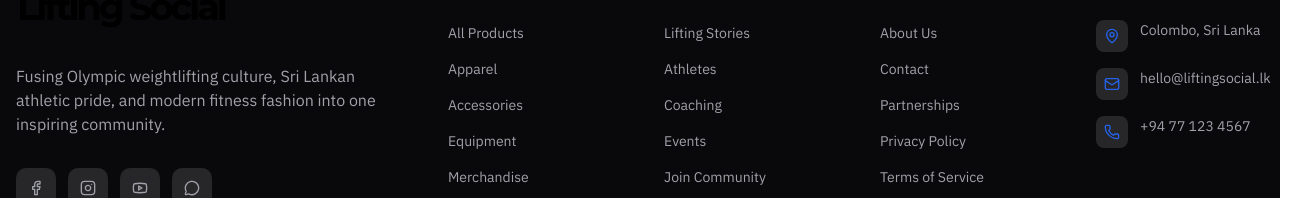
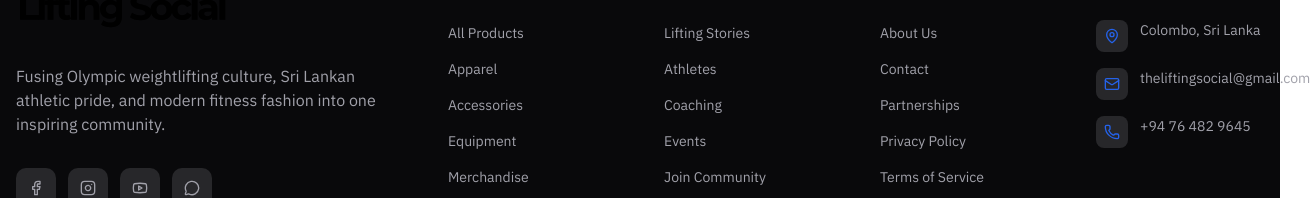
Before and after one commit to TheAkila/lifting-social-frontend, a Next.js app: page / in a window 1280 px wide. Shown: the part 2161-2359 px from the top of the page, 1310 px wide, since content can reach past the window. Built offline with nearby package versions, Linux system fonts and the light colour scheme; no server answers.

Commit message:
Add Google OAuth backend sync and fix backend port to 5000

```diff
--- a/src/app/auth/callback/page.tsx
+++ b/src/app/auth/callback/page.tsx
@@ -87,6 +87,24 @@ export default function AuthCallbackPage() {
 
             console.log('Storing user data:', userData)
 
+            // Sync user to backend database
+            try {
+              const API_URL = process.env.NEXT_PUBLIC_API_URL || 'http://localhost:5000/api'
+              await fetch(`${API_URL}/auth/google/callback`, {
+                method: 'POST',
+                headers: { 'Content-Type': 'application/json' },
+                body: JSON.stringify({
+                  email: session.user.email,
+                  name: session.user.user_metadata?.full_name || session.user.email,
+                  avatar: session.user.user_metadata?.avatar_url,
+                  googleId: session.user.user_metadata?.sub
+                })
+              })
+              console.log('✅ User synced to backend')
+            } catch (err) {
+              console.error('Failed to sync user to backend:', err)
+            }
+
             // Store in both storages
             localStorage.setItem('authToken', session.access_token)
             localStorage.setItem('refreshToken', refreshToken || '')
--- a/src/components/layout/Footer.tsx
+++ b/src/components/layout/Footer.tsx
@@ -186,7 +186,7 @@ export default function Footer() {
                     <Mail className="w-4 h-4 text-blue-600" />
                   </div>
                   <div>
-                    <p className="text-sm text-zinc-400">hello@liftingsocial.lk</p>
+                    <p className="text-sm text-zinc-400">theliftingsocial@gmail.com</p>
                   </div>
                 </div>
                 <div className="flex items-start space-x-3">
@@ -194,7 +194,7 @@ export default function Footer() {
                     <Phone className="w-4 h-4 text-blue-600" />
                   </div>
                   <div>
-                    <p className="text-sm text-zinc-400">+94 77 123 4567</p>
+                    <p className="text-sm text-zinc-400">+94 76 482 9645</p>
                   </div>
                 </div>
               </div>
```
